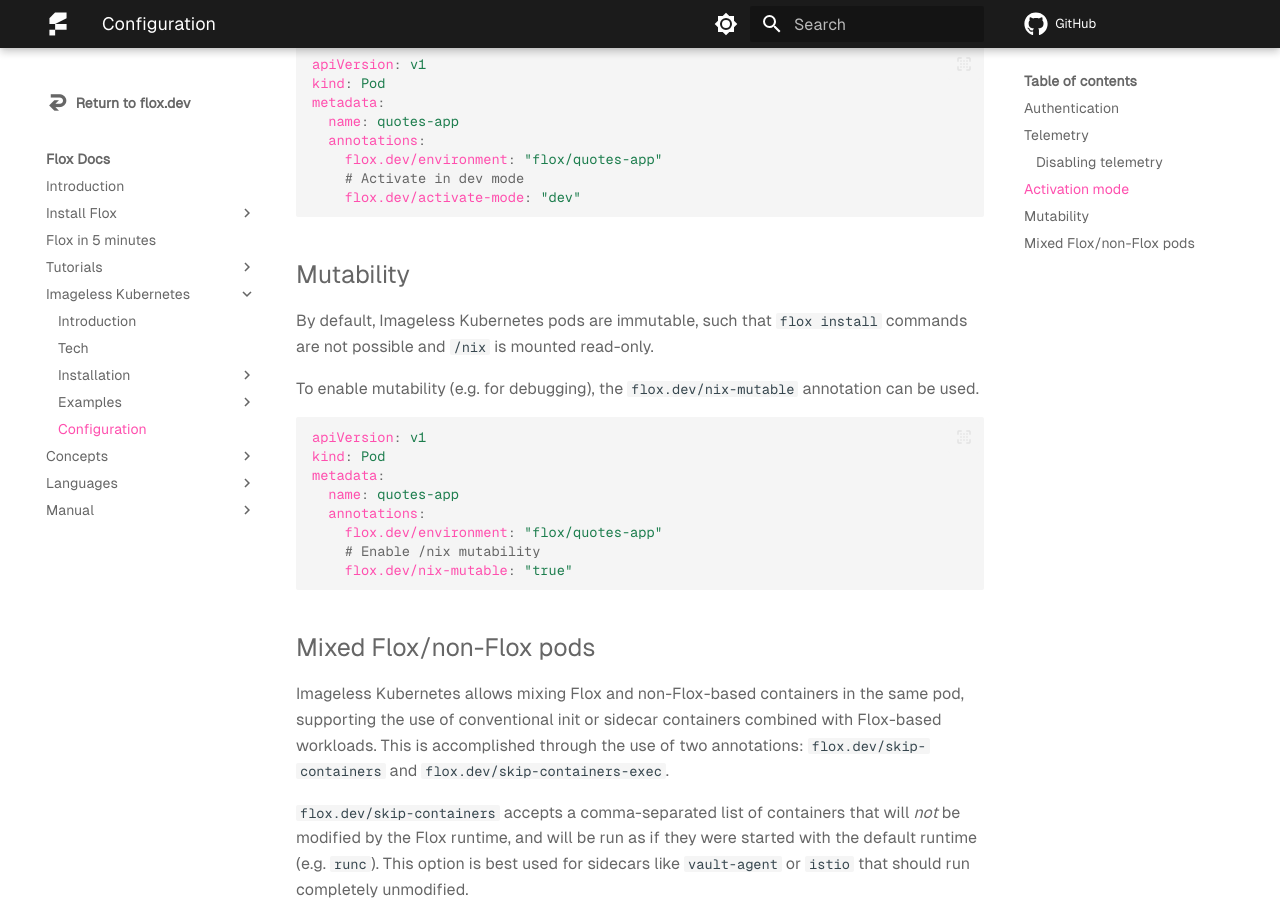
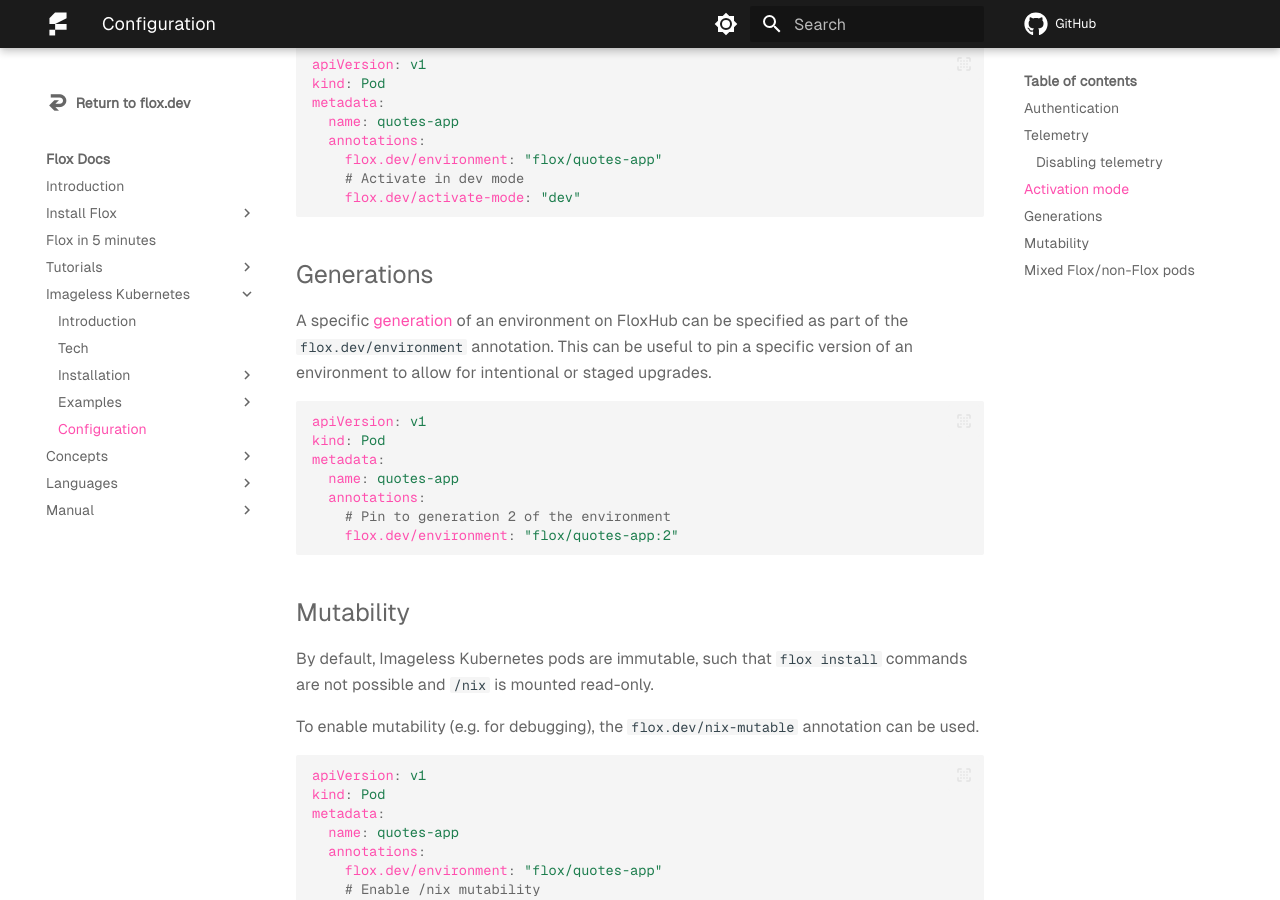
Before and after one commit to flox/floxdocs, an MkDocs documentation site: the page built from docs/k8s/config.md, in a window 1280 px wide and 900 px high, scrolled down 2515 px. Built offline with MkDocs 1.6.1 and Material for MkDocs 9.7.7, drawn with Linux system fonts in a browser that asks for light colours; plug-ins that fetch from the network failed and are left out; comment, search, counter and statistics services are not loaded.

Commit message:
feat: add generations explanation

````diff
--- a/docs/k8s/config.md
+++ b/docs/k8s/config.md
@@ -114,6 +114,21 @@ metadata:
     flox.dev/activate-mode: "dev"
 ```
 
+## Generations
+
+A specific [generation][generations] of an environment on FloxHub can be specified as part of the `flox.dev/environment` annotation.
+This can be useful to pin a specific version of an environment to allow for intentional or staged upgrades.
+
+```yaml
+apiVersion: v1
+kind: Pod
+metadata:
+  name: quotes-app
+  annotations:
+    # Pin to generation 2 of the environment
+    flox.dev/environment: "flox/quotes-app:2"
+```
+
 ## Mutability
 
 By default, Imageless Kubernetes pods are immutable, such that `flox install` commands are not possible and `/nix` is mounted read-only.
@@ -182,3 +197,4 @@ The difference from `skip-containers` is that while `skip-containers-exec` conta
 [intro]: ./intro.md
 [floxhub]: ../concepts/floxhub.md
 [flox_auth]: ../man/flox-auth.md
+[generations]: ../concepts/generations.md
````
